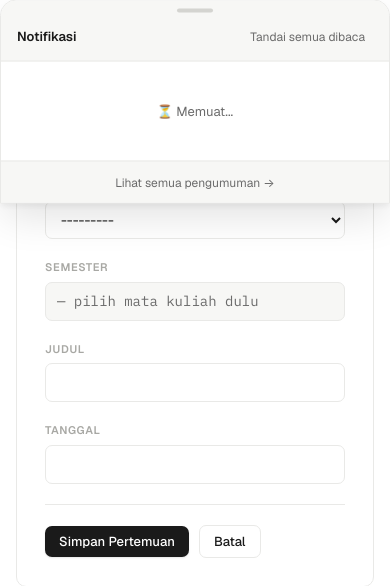
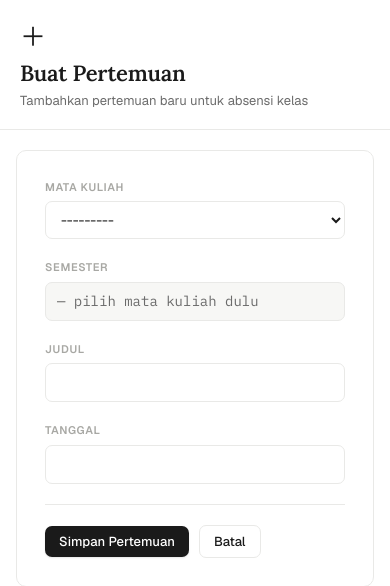
Before and after one commit to Mogu2709/dashboard-kelas, a Django app: page /absensi/buat/ in a window 390 px wide. Shown: the part 48-634 px from the top of the page. Run offline with Django 5.2, Linux system fonts and the light colour scheme; the visitor is signed in with stand-in values (Sample User, id 1); data that the repository does not hold is empty; some libraries are stand-ins or nearby versions.

Commit message:
fix bug notif ui

```diff
--- a/templates/base.html
+++ b/templates/base.html
@@ -253,49 +253,17 @@
             .page-emoji { font-size: 26px; }
             .page-title { font-size: 22px; }
             .page-content { padding: 20px 16px 48px; }
-
-            /* Notif: bottom sheet di mobile */
+            /* Notif dropdown: posisi fixed dari kanan, lebar pas layar */
             .notif-dropdown {
                 position: fixed !important;
-                top: auto !important;
-                bottom: 0 !important;
-                left: 0 !important;
-                right: 0 !important;
-                width: 100% !important;
-                border-radius: 16px 16px 0 0 !important;
-                max-height: 75vh;
-                display: flex !important;
-                flex-direction: column;
-                transform: translateY(100%);
-                transition: transform 0.28s cubic-bezier(0.16,1,0.3,1);
-                animation: none !important;
-            }
-            .notif-dropdown.open {
-                transform: translateY(0) !important;
-            }
-            .notif-body {
-                max-height: none !important;
-                flex: 1;
+                top: 52px !important;
+                right: 10px !important;
+                left: 10px !important;
+                width: auto !important;
+                max-height: 70vh;
                 overflow-y: auto;
             }
-            .notif-header { padding-top: 24px; position: relative; }
-            .notif-header::before {
-                content: '';
-                display: block;
-                width: 36px; height: 4px;
-                background: var(--border-hover);
-                border-radius: 2px;
-                position: absolute;
-                top: 8px; left: 50%; transform: translateX(-50%);
-            }
-            .notif-overlay {
-                display: none;
-                position: fixed; inset: 0;
-                background: rgba(0,0,0,0.3);
-                z-index: 399;
-                backdrop-filter: blur(2px);
-            }
-            .notif-overlay.active { display: block; }
+            .notif-body { max-height: none; }
         }
     </style>
 </head>
@@ -362,7 +330,6 @@
 </div>
 
 <div class="sidebar-overlay" id="sidebar-overlay"></div>
-<div class="notif-overlay" id="notif-overlay"></div>
 
 <!-- ── SIDEBAR ── -->
 <div class="sidebar" id="sidebar">
@@ -436,7 +403,7 @@ overlay.addEventListener('click', closeSidebar);
 // ── Profile Dropdown ──
 const profileBtn      = document.getElementById('profile-btn');
 const profileDropdown = document.getElementById('profile-dropdown');
-function closeAllDropdowns() { profileDropdown.classList.remove('open'); notifDropdown.classList.remove('open'); document.getElementById('notif-overlay').classList.remove('active'); }
+function closeAllDropdowns() { profileDropdown.classList.remove('open'); notifDropdown.classList.remove('open'); }
 profileBtn.addEventListener('click', (e) => {
     e.stopPropagation();
     notifDropdown.classList.remove('open');
@@ -452,28 +419,12 @@ let notifLoaded = false;
 
 const CSRF_TOKEN = '{{ csrf_token }}';
 
-const notifOverlay = document.getElementById('notif-overlay');
-
-function openNotif() {
-    profileDropdown.classList.remove('open');
-    notifDropdown.classList.add('open');
-    notifOverlay.classList.add('active');
-    loadNotif();
-}
-
-function closeNotif() {
-    notifDropdown.classList.remove('open');
-    notifOverlay.classList.remove('active');
-}
-
 notifBtn.addEventListener('click', (e) => {
     e.stopPropagation();
-    notifDropdown.classList.contains('open') ? closeNotif() : openNotif();
-});
-
-notifOverlay.addEventListener('click', (e) => {
-    e.stopPropagation();
-    closeNotif();
+    profileDropdown.classList.remove('open');
+    const willOpen = !notifDropdown.classList.contains('open');
+    notifDropdown.classList.toggle('open');
+    if (willOpen) loadNotif();
 });
 
 document.addEventListener('click', (e) => {
```
